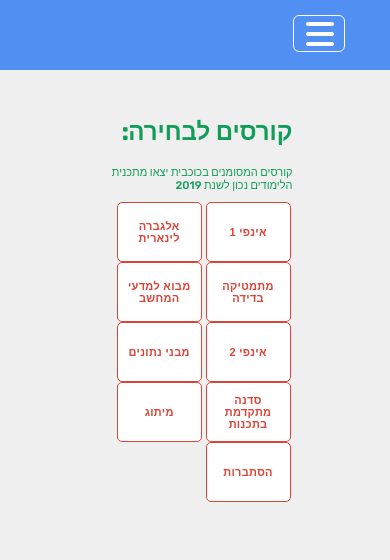
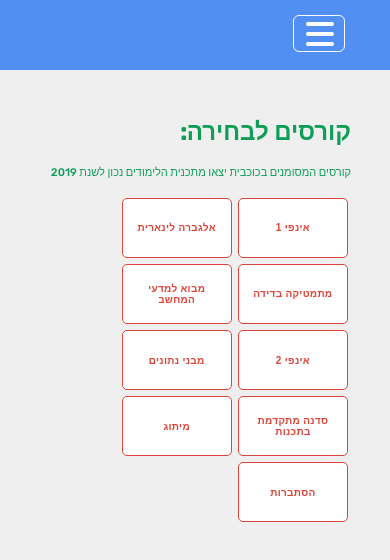
Before and after one commit to Gal94/cs2020, a React (Create React App) app: page /first-year in a window 390 px wide. Shown: the top 560 px of the page. Built offline with nearby package versions, Linux system fonts and the light colour scheme.

Commit message:
modified module-buttons on several sizes

```diff
--- a/src/components/module-button/ModuleButton.styles.scss
+++ b/src/components/module-button/ModuleButton.styles.scss
@@ -22,17 +22,12 @@
     margin: 2%;
   }
 
-  @media screen and (max-width: 768px) and (max-height: 1024px){
+  //for Galaxy S5 and smaller width sizes
+  @media screen and (max-width: 410px){
     width: 110px;
     height: 60px;
     font-size: 10px;
-  }
-
-  @media screen and (max-width: 1024px) and (max-height: 1366px){
-    width: 85px;
-    height: 60px;
-    font-size: 11px;
-    margin: 0 1%;
+    margin: 1%;
   }
 
   &:hover {
--- a/src/pages/modules/modules.styles.scss
+++ b/src/pages/modules/modules.styles.scss
@@ -8,24 +8,40 @@
     font-weight: 500;
     font-size: 14px;
 
-    @media screen and (max-width: 1024px) and (max-height: 1366px){
-      font-size:14px;
-      margin-bottom: 5%;
-    }
-
-    @media screen and (max-width: 768px) and (max-height: 1024px){
-      font-size: 13px;
-    }
-
-    @media screen and (max-width: 1024px) and (max-height: 1366px){
-      font-size: 11px;
-    }
   }
 
   .modules-display {
     display: flex;
     flex-direction: row;
     flex-wrap: wrap;
+    width: 100%;
 
   }
+
+  @media screen and (max-width: 1750px){
+    width: 80%;
+  }
+
+  @media screen and (max-width: 1024px) and (max-height: 1366px){
+
+    width: 80%;
+    .module-text {
+      font-size: 14px;
+      margin-bottom: 5%;
+    }
+  }
+
+  @media screen and (max-width: 768px) and (max-height: 1024px){
+    width: 80%;
+    .module-text {
+      font-size: 13px;
+    }
+  }
+
+  @media screen and (max-width: 1024px) and (max-height: 1366px){
+    width: 80%;
+    .module-text {
+      font-size: 11px;
+    }
+  }
 }
```
